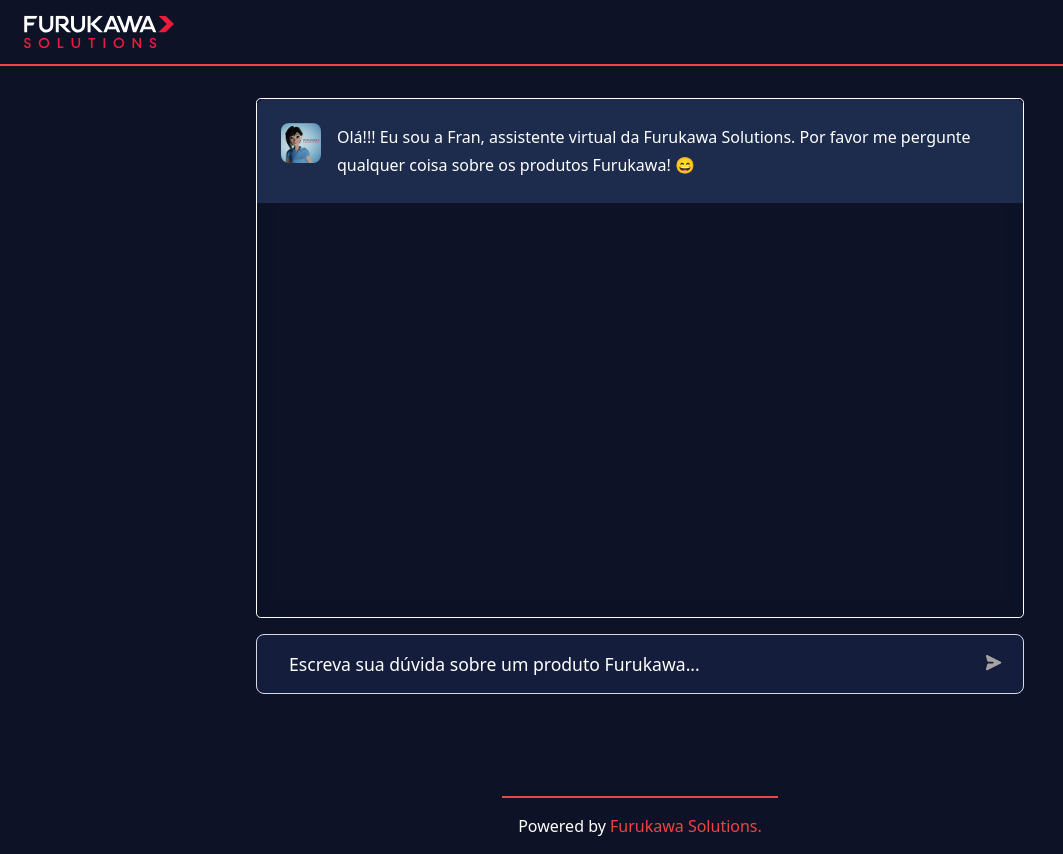
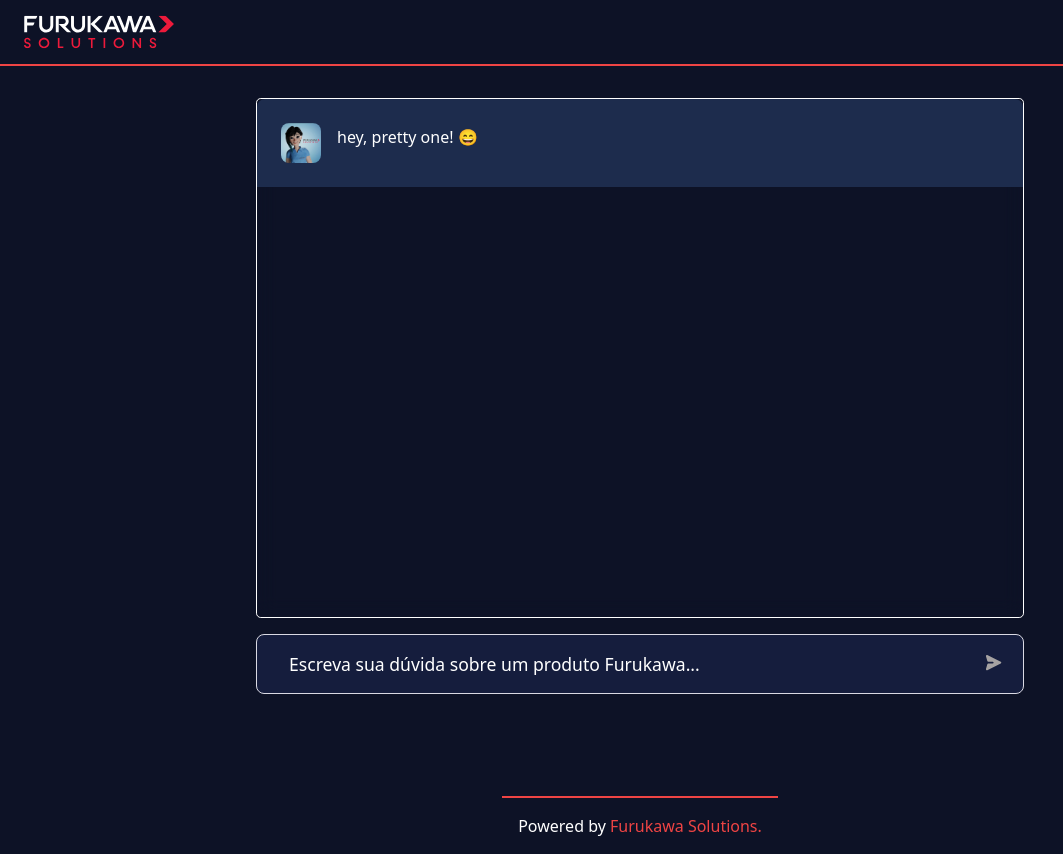
Before and after one commit to ViniciusTheCoder/LangChainGPT, a Next.js app: page / in a window 1280 px wide. Shown: the whole page, without its empty margins (0-1063 px from the left). Built offline with nearby package versions, Linux system fonts and the light colour scheme.

Commit message:
chore: improving AI initial message

```diff
--- a/pages/index.tsx
+++ b/pages/index.tsx
@@ -25,7 +25,7 @@
   }>({
     messages: [
       {
-        message: 'Olá!!! Eu sou a Fran, assistente virtual da Furukawa Solutions. Por favor me pergunte qualquer coisa sobre os produtos Furukawa! 😄',
+        message: 'hey, pretty one! 😄',
         type: 'apiMessage',
       },
     ],
```
